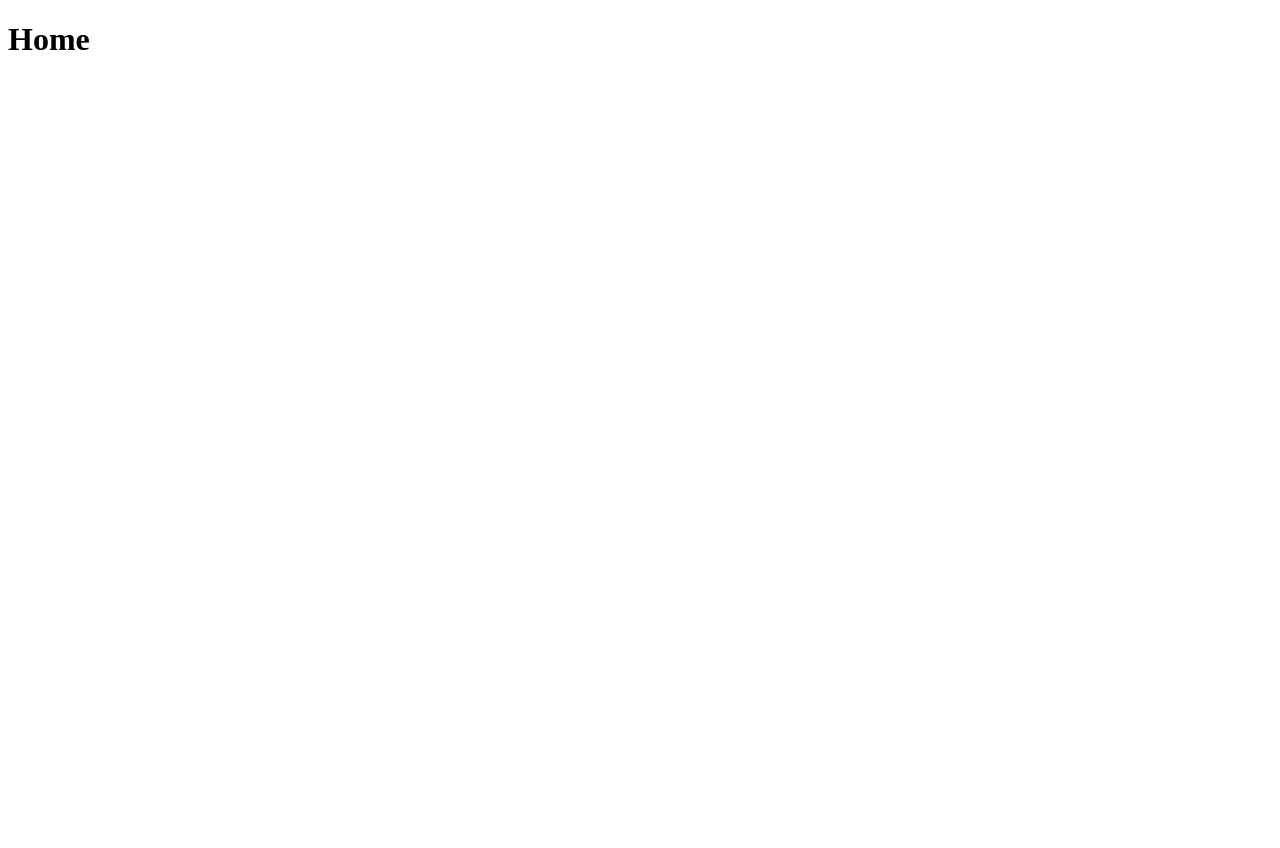
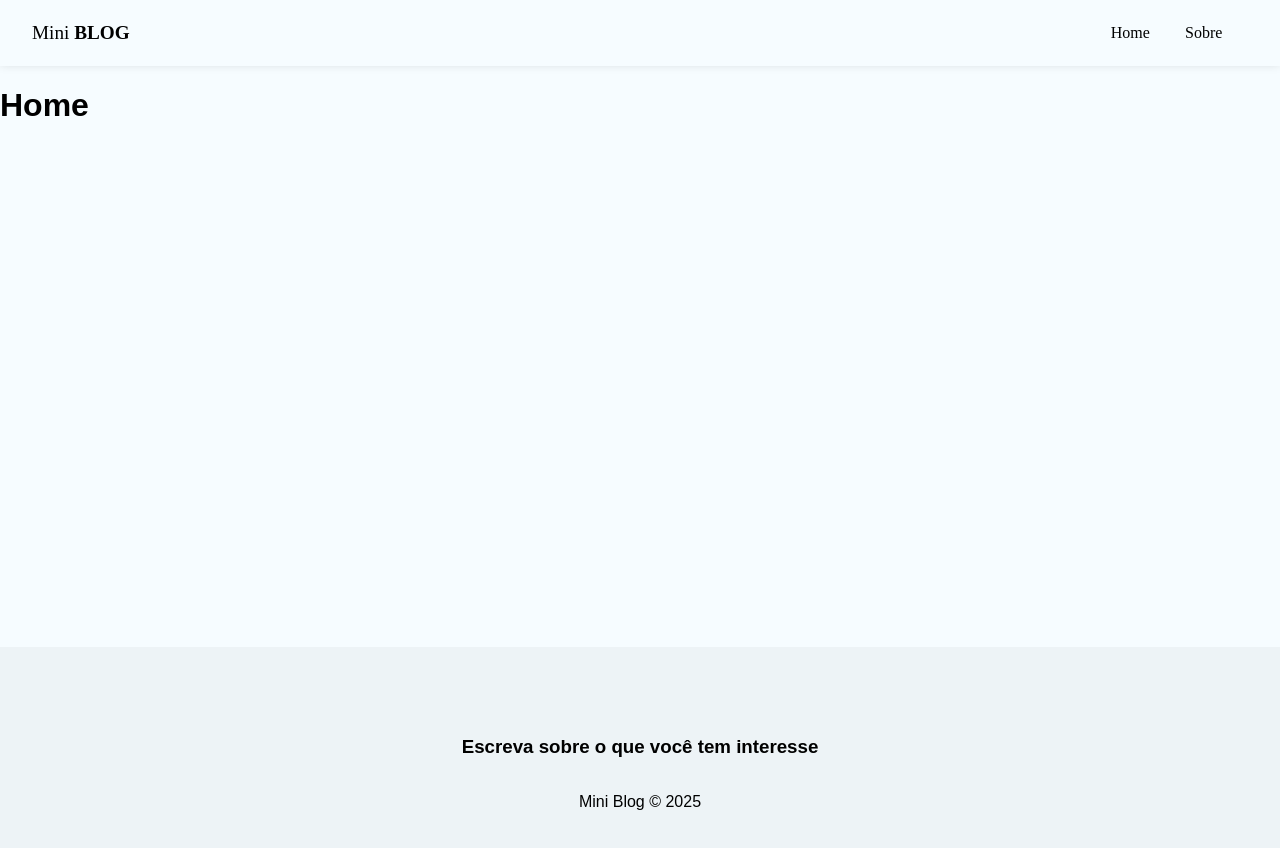
Before and after one commit to aliek57/miniBlog, a React (Vite) app: page / in a window 1280 px wide. Shown: the top 848 px of the page. Before the commit the page ends 800 px from the top, so only its background shows below. Built offline with nearby package versions, Linux system fonts and the light colour scheme.

Commit message:
feat: add Navbar and Footer components, update App layout and styles

```diff
--- a/src/App.jsx
+++ b/src/App.jsx
@@ -4,17 +4,22 @@ import { BrowserRouter, Route, Routes, Navigate } from 'react-router-dom'
 import Home from './pages/Home/Home'
 import About from './pages/About/About'
 
+import Navbar from './components/Navbar/Navbar'
+import Footer from './components/Footer/Footer'
+
 function App() {
 
   return (
     <div className="App">
       <BrowserRouter>
+        <Navbar />
         <div className="container">
           <Routes>
             <Route path="/" element={<Home />} />
             <Route path="/about" element={<About />} />
           </Routes>
         </div>
+        <Footer />
       </BrowserRouter>
     </div>
   )
--- /dev/null
+++ b/src/components/Footer/Footer.jsx
@@ -0,0 +1,12 @@
+import styles from './Footer.module.css'
+
+const Footer = () => {
+  return (
+    <footer className={styles.footer}>
+      <h3>Escreva sobre o que você tem interesse</h3>
+      <p>Mini Blog &copy; 2025</p>
+    </footer>
+  )
+}
+
+export default Footer
--- /dev/null
+++ b/src/components/Footer/Footer.module.css
@@ -0,0 +1,8 @@
+.footer {
+  height: 250px;
+  display: flex;
+  flex-direction: column;
+  align-items: center;
+  justify-content: center;
+  background-color: #edf3f6;
+}
--- /dev/null
+++ b/src/components/Navbar/Navbar.jsx
@@ -0,0 +1,23 @@
+import styles from './Navbar.module.css'
+
+import { NavLink } from 'react-router-dom'
+
+const Navbar = () => {
+  return (
+    <nav className={styles.navbar}>
+      <NavLink to='/' className={styles.brand}>
+        Mini <span>blog</span>
+      </NavLink>
+      <ul className={styles.links_list}>
+        <li>
+          <NavLink to='/'>Home</NavLink>
+        </li>
+        <li>
+          <NavLink to='/about'>Sobre</NavLink>
+        </li>
+      </ul>
+    </nav>
+  )
+}
+
+export default Navbar
--- /dev/null
+++ b/src/components/Navbar/Navbar.module.css
@@ -0,0 +1,34 @@
+.navbar {
+  display: flex;
+  box-shadow: rgba(0, 0, 0, 0.15) 0px -2px 10px 0px;
+  justify-content: space-between;
+  align-items: center;
+  padding: 0.5em 2em;
+}
+
+.brand {
+  font-size: 1.2em;
+}
+
+.brand span {
+  font-weight: 900;
+  text-transform: uppercase;
+}
+
+.links_list {
+  display: flex;
+  list-style: none;
+}
+
+.links_list li {
+  margin-right: 1em;
+}
+
+.links_list li a {
+  padding: 0.4em 0.6em;
+}
+
+.active {
+  background-color: #000;
+  color: #fff;
+}
--- a/src/index.css
+++ b/src/index.css
@@ -1,68 +1,116 @@
-/* :root {
-  font-family: system-ui, Avenir, Helvetica, Arial, sans-serif;
-  line-height: 1.5;
-  font-weight: 400;
-
-  color-scheme: light dark;
-  color: rgba(255, 255, 255, 0.87);
-  background-color: #242424;
-
-  font-synthesis: none;
-  text-rendering: optimizeLegibility;
-  -webkit-font-smoothing: antialiased;
-  -moz-osx-font-smoothing: grayscale;
+body {
+  background-color: #f6fcff;
+  padding: 0;
+  margin: 0;
+  font-family: "Montserrat", sans-serif;
 }
 
-a {
-  font-weight: 500;
-  color: #646cff;
-  text-decoration: inherit;
-}
-a:hover {
-  color: #535bf2;
+input::placeholder,
+textarea::placeholder {
+  font-family: "Montserrat", sans-serif;
 }
 
-body {
-  margin: 0;
-  display: flex;
-  place-items: center;
-  min-width: 320px;
-  min-height: 100vh;
+input:focus,
+textarea:focus {
+  outline: none;
 }
 
-h1 {
-  font-size: 3.2em;
-  line-height: 1.1;
+a,
+nav button {
+  text-decoration: none;
+  background-color: transparent;
+  border: none;
+  color: #000;
+  transition: 0.4s;
+  font-size: 1em;
+  cursor: pointer;
+  font-family: "Montserrat", sans-seri;
 }
 
-button {
-  border-radius: 8px;
-  border: 1px solid transparent;
-  padding: 0.6em 1.2em;
-  font-size: 1em;
-  font-weight: 500;
-  font-family: inherit;
-  background-color: #1a1a1a;
-  cursor: pointer;
-  transition: border-color 0.25s;
-}
-button:hover {
-  border-color: #646cff;
-}
-button:focus,
-button:focus-visible {
-  outline: 4px auto -webkit-focus-ring-color;
+a:hover,
+nav button:hover {
+  color: #bbb;
 }
 
-@media (prefers-color-scheme: light) {
-  :root {
-    color: #213547;
-    background-color: #ffffff;
-  }
-  a:hover {
-    color: #747bff;
-  }
-  button {
-    background-color: #f9f9f9;
-  }
-} */
+/* form styles */
+form {
+  max-width: 40%;
+  margin: 0 auto;
+}
+
+label {
+  display: flex;
+  flex-direction: column;
+  margin-bottom: 1em;
+}
+
+label span {
+  margin-bottom: 0.3em;
+  font-weight: bold;
+  text-align: left;
+}
+
+input,
+textarea {
+  box-sizing: border-box;
+  border: none;
+  border-bottom: 1px solid #ccc;
+  padding: 0.8em 0em;
+  background-color: transparent;
+}
+
+input::placeholder,
+textarea::placeholder {
+  color: #aaa;
+}
+
+.btn {
+  background-color: #1a8918;
+  color: #fff;
+  text-align: center;
+  cursor: pointer;
+  border-radius: 10px;
+  width: 120px;
+  font-weight: bold;
+  border: none;
+  padding: 10px 15px;
+  font-size: 1em;
+}
+
+.btn.btn-dark {
+  background-color: #000;
+  border-radius: 0;
+}
+
+.btn.btn-outline {
+  background-color: transparent;
+  border-radius: 0;
+  color: #000;
+  border: 1px solid #000;
+  padding: 7px 30px;
+}
+
+.btn:hover {
+  background-color: #0f730c;
+  color: #fff;
+}
+
+.btn.btn-outline:hover {
+  background-color: #000;
+}
+
+.btn.btn-danger:hover {
+  background-color: #dc3545;
+}
+
+button[disabled] {
+  background-color: #aaa;
+}
+
+.container .error {
+  color: #721c24;
+  background-color: #f8d7da;
+  border: 1px solid #f5c6cb;
+  padding: 5px;
+  border-radius: 5px;
+}
```
